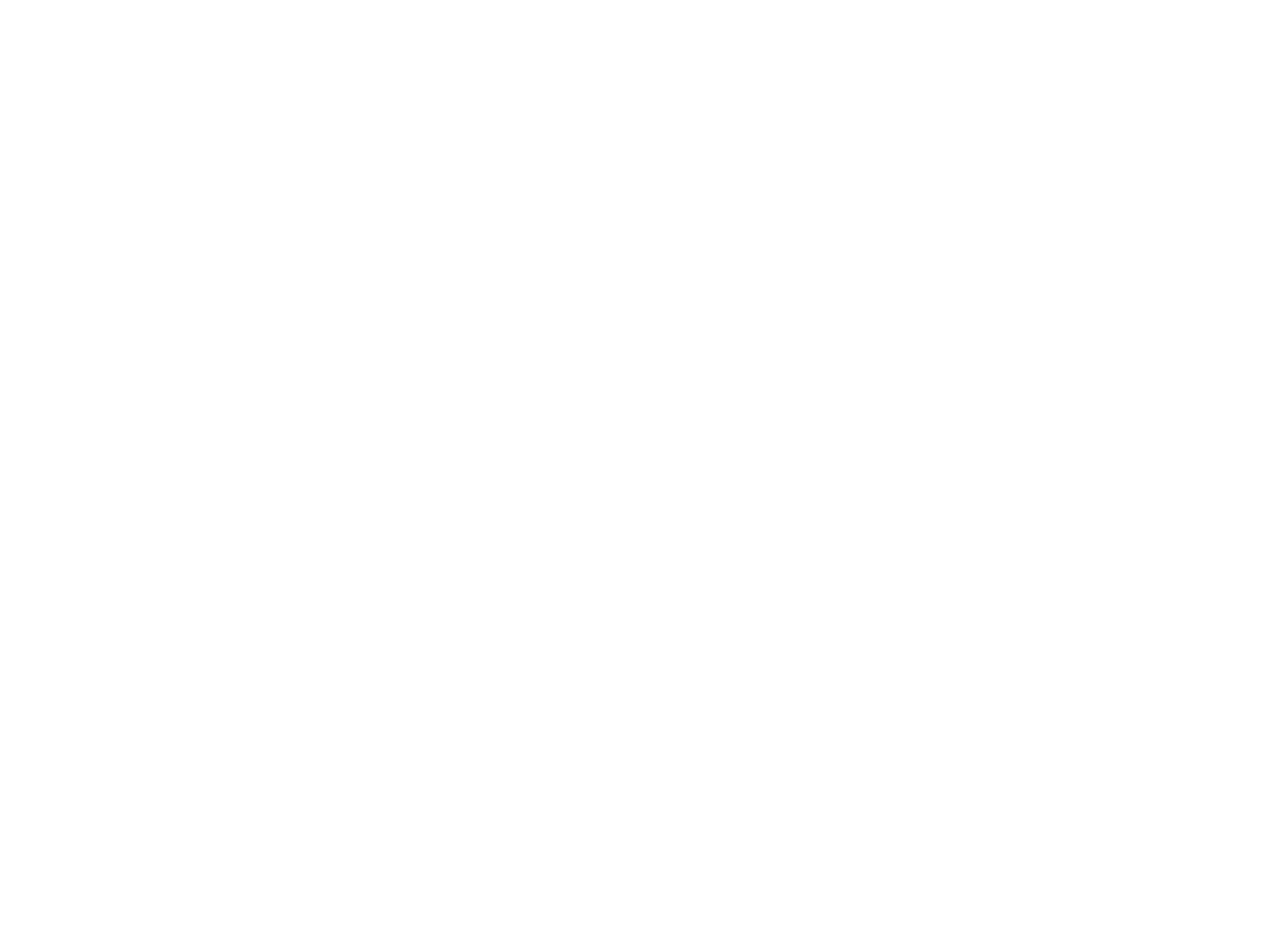
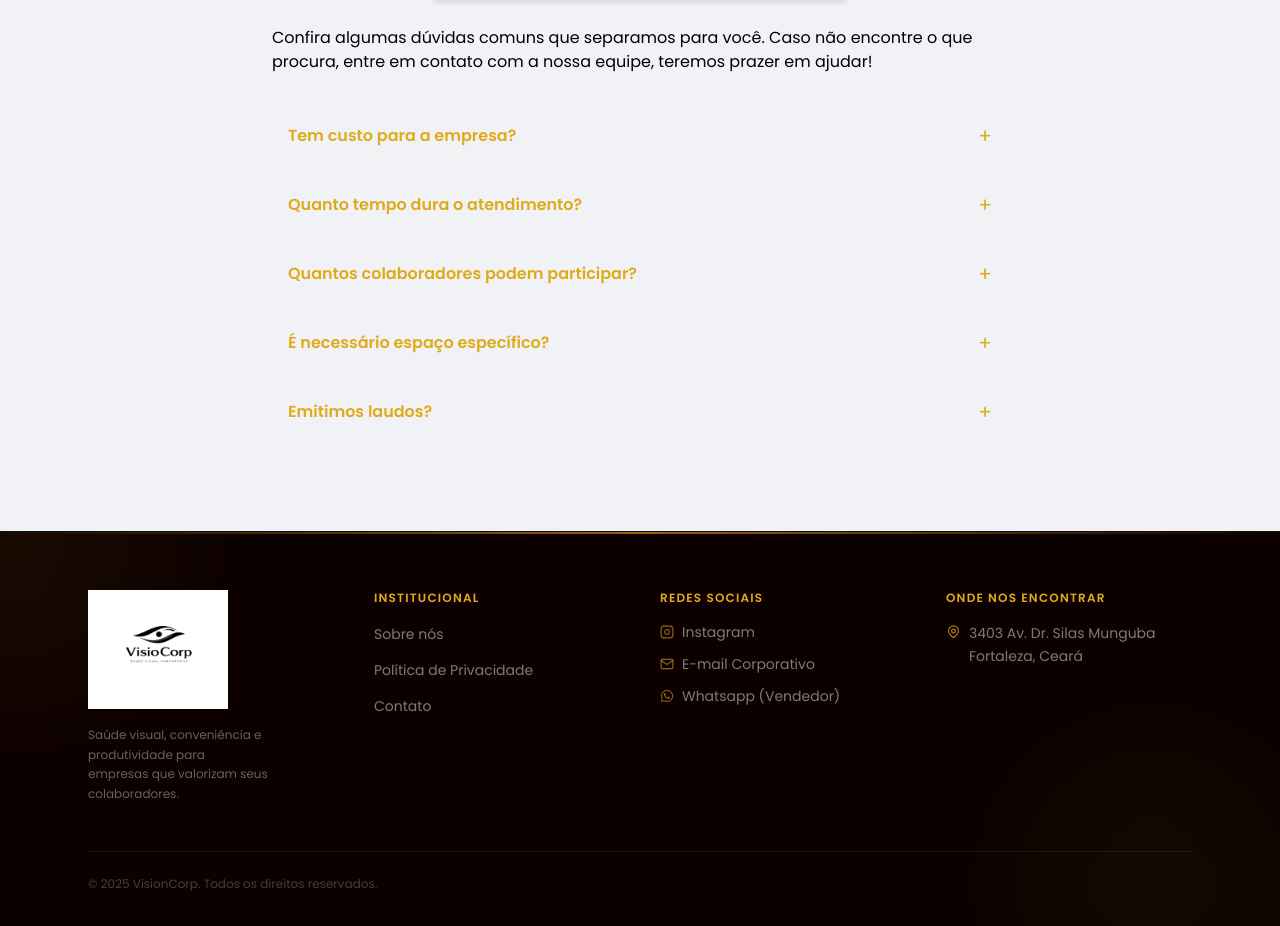
Before and after one commit to Equipe-NextSolve/visio-corp, a Next.js app: page /contact in a window 1280 px wide. Shown: the part 1558-2484 px from the top of the page. Before the commit the page ends 1446 px from the top, so only its background shows below. Built offline with nearby package versions, Linux system fonts and the light colour scheme.

Commit message:
footer criado

```diff
--- a/src/components/contact/ContactMain.jsx
+++ b/src/components/contact/ContactMain.jsx
@@ -2,10 +2,11 @@
 import Image from 'next/image'
 import FormContact from "./FormContact";
 import { motion } from "framer-motion";
+import Questions from './Questions';
 
 export default function ContactMain() {
   return (
-        <main className='mt-20'>
+        <main className='mt-20 bg-[#F0F2F5]'>
 
             <section className="w-full flex items-center justify-center md:min-h-150 bg-gray py-12 px-6 md:px-16">
                 <div className="w-full flex flex-col md:flex-row items-center justify-around gap-20 md:gap-50">
@@ -52,6 +53,7 @@
                 </div>
             </section>
             <FormContact/>
+            <Questions/>
         </main>
     )
 }
--- /dev/null
+++ b/src/components/contact/Questions.jsx
@@ -0,0 +1,77 @@
+'use client'
+import Title from '@/utils/Title'
+import { useState } from 'react'
+
+const faqs = [
+    {
+        id:1,
+        question: "Tem custo para a empresa?",
+        answer: "Não. O programa VisionCorp é oferecido com custo zero para a empresa contratante. Os exames oftalmológicos são gratuitos para os colaboradores, e a receita da VisionCorp vem exclusivamente da venda opcional de óculos sem qualquer obrigatoriedade de compra. A empresa não intermedia pagamentos."
+    },
+    {
+        id:2,
+        question: "Quanto tempo dura o atendimento?",
+        answer: "O programa é semestral, com 4 dias de atendimento oftalmológico in company por ciclo 2 dias no atendimento inicial e 2 dias na reavaliação semestral. Todo o processo acontece com agendamento organizado e mínima interferência no fluxo de trabalho da empresa."
+    },
+    {
+        id:3,
+        question: "Quantos colaboradores podem participar?",
+        answer: "O programa foi desenvolvido para empresas com cerca de 100 colaboradores, mas atende equipes de diferentes portes. No 2º ciclo semestral, novos colaboradores já são incluídos imediatamente, garantindo continuidade do cuidado visual para toda a equipe ao longo do ano."
+    },
+    {
+        id:4,
+        question: "É necessário espaço específico?",
+        answer: "Não. Em poucos minutos nossa equipe transforma uma sala de reunião, um espaço de convivência ou qualquer pequeno ambiente disponível em um consultório de triagem visual e showroom óptico funcional com discrição e profissionalismo. As únicas contrapartidas pedidas são apoio na comunicação interna e organização da agenda com o RH."
+    },
+    {
+        id:5,
+        question: "Emitimos laudos?",
+        answer: "Sim. Ao final de cada exame, a prescrição é entregue imediatamente ao colaborador. As prescrições são enviadas ao laboratório parceiro, que produz as lentes conforme as especificações médicas com controle de qualidade rigoroso. Os óculos prontos são entregues diretamente na empresa, sem que o colaborador precise se ausentar."
+    },
+]
+
+
+export default function Questions() {
+    const [openIndex, setOpenIndex] = useState(null)
+
+    function toggle(id) {
+        setOpenIndex(prev => prev === id ? null : id)
+    }
+
+    return (
+        <section className="w-full max-w-3xl mx-auto px-4 pb-10 flex flex-col gap-10">
+            <div className='w-full flex flex-col justify-center items-center gap-7'>
+                <Title label="Perguntas Frequentes"/>
+                <p>Confira algumas dúvidas comuns que separamos para você.
+Caso não encontre o que procura, entre em contato com a nossa equipe, teremos prazer em ajudar!</p>
+            </div>
+
+            <div className='w-full max-w-3xl mx-auto px-4 pb-10 flex flex-col gap-2'>
+                {faqs.map((faq) => (
+                    <div
+                        key={faq.id}
+                        className="border-b border-white/10 pb-4"
+                    >
+                        <button
+                            type='button'
+                            onClick={() => toggle(faq.id)}
+                            className="w-full flex justify-between items-center text-left gap-4 py-2 cursor-pointer group"
+                        >
+                            <span className="text-gold font-semibold text-base group-hover:brightness-125 transition-all duration-200">
+                                {faq.question}
+                            </span>
+                            <span className={`text-gold text-xl transition-transform duration-300 ${openIndex === faq.id ? 'rotate-45' : 'rotate-0'}`}>
+                                +
+                            </span>
+                        </button>
+                        <div className={`overflow-hidden transition-all duration-300 ease-in-out ${openIndex === faq.id ? 'max-h-40 opacity-100 mt-2' : 'max-h-0 opacity-0'}`}>
+                            <p className="text-gray text-sm leading-relaxed">
+                                {faq.answer}
+                            </p>
+                        </div>
+                    </div>
+                ))}
+            </div>
+        </section>
+    )
+}
--- a/src/components/home/AboutHome.jsx
+++ b/src/components/home/AboutHome.jsx
@@ -1,4 +1,3 @@
-import React from 'react'
 
 export default function AboutHome() {
     return (
--- a/src/layout/footer/Footer.jsx
+++ b/src/layout/footer/Footer.jsx
@@ -1,9 +1,118 @@
+'use client'
+import Image from 'next/image'
+import Link from 'next/link'
+import { FiInstagram, FiMail } from 'react-icons/fi'
+import { FaWhatsapp } from 'react-icons/fa'
+import { HiOutlineLocationMarker } from 'react-icons/hi'
 
+const institucional = [
+    { label: 'Sobre nós', href: '' },
+    { label: 'Política de Privacidade', href: '' },
+    { label: 'Contato', href: '/contact' },
+]
+
+const redes = [
+    { label: 'Instagram', href: '', icon: <FiInstagram size={14} /> },
+    { label: 'E-mail Corporativo', href: 'mailto:', icon: <FiMail size={14} /> },
+    { label: 'Whatsapp (Vendedor)', href: '', icon: <FaWhatsapp size={14} /> },
+]
 
 export default function Footer() {
     return (
-        <footer>
+        <footer className="relative bg-black border-t border-white/5 overflow-hidden select-none">
 
+            <div className="h-0.5 w-full bg-linear-to-r from-transparent via-gold to-transparent opacity-60" />
+
+
+            <div className="absolute inset-0 pointer-events-none">
+                <div className="absolute -top-32 -left-32 w-72 h-72 rounded-full bg-gold/5 blur-3xl" />
+                <div className="absolute -bottom-20 right-0 w-64 h-64 rounded-full bg-green/5 blur-3xl" />
+            </div>
+
+            <div className="relative max-w-6xl mx-auto px-6 pt-14 pb-10">
+                <div className="grid grid-cols-1 sm:grid-cols-2 lg:grid-cols-4 gap-10">
+
+
+                    <div className="flex flex-col gap-4 lg:col-span-1">
+                        <Image
+                            src="/Logo.png"
+                            alt="VisionCorp"
+                            width={140}
+                            height={48}
+                            className="object-contain object-left"
+                        />
+                        <p className="text-white/40 text-xs leading-relaxed max-w-45">
+                            Saúde visual, conveniência e produtividade para empresas que valorizam seus colaboradores.
+                        </p>
+                    </div>
+
+
+                    <div className="flex flex-col gap-4">
+                        <h4 className="text-gold text-xs font-semibold uppercase tracking-widest">
+                            Institucional
+                        </h4>
+                        <ul className="flex flex-col gap-3">
+                            {institucional.map(({ label, href }) => (
+                                <li key={label}>
+                                    <Link
+                                        href={href}
+                                        className="text-white/50 text-sm hover:text-white transition-colors duration-200 hover:pl-1"
+                                        style={{ display: 'inline-block', transition: 'padding 0.2s, color 0.2s' }}
+                                    >
+                                        {label}
+                                    </Link>
+                                </li>
+                            ))}
+                        </ul>
+                    </div>
+
+
+                    <div className="flex flex-col gap-4">
+                        <h4 className="text-gold text-xs font-semibold uppercase tracking-widest">
+                            Redes Sociais
+                        </h4>
+                        <ul className="flex flex-col gap-3">
+                            {redes.map(({ label, href, icon }) => (
+                                <li key={label}>
+                                    <Link
+                                        href={href}
+                                        target="_blank"
+                                        rel="noopener noreferrer"
+                                        className="flex items-center gap-2 text-white/50 text-sm hover:text-white transition-colors duration-200 group"
+                                    >
+                                        <span className="text-gold/60 group-hover:text-gold transition-colors duration-200">
+                                            {icon}
+                                        </span>
+                                        {label}
+                                    </Link>
+                                </li>
+                            ))}
+                        </ul>
+                    </div>
+
+
+                    <div className="flex flex-col gap-4">
+                        <h4 className="text-gold text-xs font-semibold uppercase tracking-widest">
+                            Onde nos Encontrar
+                        </h4>
+                        <div className="flex items-start gap-2 text-white/50 text-sm leading-relaxed">
+                            <HiOutlineLocationMarker className="text-gold/70 mt-0.5 shrink-0" size={15} />
+                            <span>
+                                3403 Av. Dr. Silas Munguba<br />
+                                Fortaleza, Ceará
+                            </span>
+                        </div>
+                    </div>
+                </div>
+
+
+                <div className="mt-12 border-t border-white/8" />
+
+
+                <div className="mt-6 flex flex-col sm:flex-row items-center justify-between gap-3 text-white/25 text-xs">
+                    <span>© 2025 VisionCorp. Todos os direitos reservados.</span>
+                </div>
+            </div>
         </footer>
     )
 }
--- a/src/layout/header/Logo.jsx
+++ b/src/layout/header/Logo.jsx
@@ -1,10 +1,9 @@
-import React from 'react'
 import Link from 'next/link'
 
 export default function Logo() {
     return (
         <section className='w-150'>
-            <Link href='' className='relative text-xl font-bold italic before:content-[""] before:absolute before:left-0 before:bottom-0 before:w-full before:h-[2px] before:bg-yellow-500'>
+            <Link href='' className='relative text-xl font-bold italic before:content-[""] before:absolute before:left-0 before:bottom-0 before:w-full before:h-0.5 before:bg-yellow-500'>
                 VisioCorp
             </Link>
         </section>
--- a/src/layout/header/Sidebar.jsx
+++ b/src/layout/header/Sidebar.jsx
@@ -28,11 +28,11 @@
     }, [isOpen, closeMenu]);
 
     const links = [
-        { label: "Home", href: "/" },
-        { label: "Sobre", href: "/" },
-        { label: "Empresas", href: "/" },
-        { label: "Suporte", href: "/" },
-        { label: "Contato", href: "/" },
+        {id:1, label: "Home", href: "/" },
+        {id:2, label: "Sobre", href: "/" },
+        {id:3, label: "Empresas", href: "/" },
+        {id:4, label: "Suporte", href: "/" },
+        {id:5, label: "Contato", href: "/" },
     ];
 
     return (
@@ -65,7 +65,7 @@
 
                         return (
                             <Link
-                                key={link.href}
+                                key={link.id}
                                 href={link.href}
                                 onClick={closeMenu}
                                 className={`px-4 py-3 rounded-lg font-medium transition-all ${active
--- a/src/utils/Title.jsx
+++ b/src/utils/Title.jsx
@@ -4,13 +4,13 @@
 export default function Title({label}) {
     return (
        <motion.div
-            className="w-[90%] max-w-110 flex flex-col items-center mt-8"
+            className="w-[90%] max-w-150 flex flex-col items-center mt-8"
             initial={{ opacity: 0, y: 20 }}        // começa transparente e 20px abaixo
             animate={{ opacity: 1, y: 0 }}         // termina visível na posição
             transition={{ duration: 0.6, ease: 'easeOut' }}
        >
             <div className="inline-block text-center">
-                <h1 className="text-black mt-10 text-2xl sm:text-5xl tracking-wide font-600">{label}</h1>
+                <h1 className="text-black mt-10 text-2xl sm:text-4xl tracking-wide font-600">{label}</h1>
                 <span className="h-0.5 mt-1 bg-gold w-full block rounded-lg" style={{ boxShadow: '0 3px 5px rgba(0, 0, 0, 0.3)' }}></span>
             </div>
         </motion.div>
```
